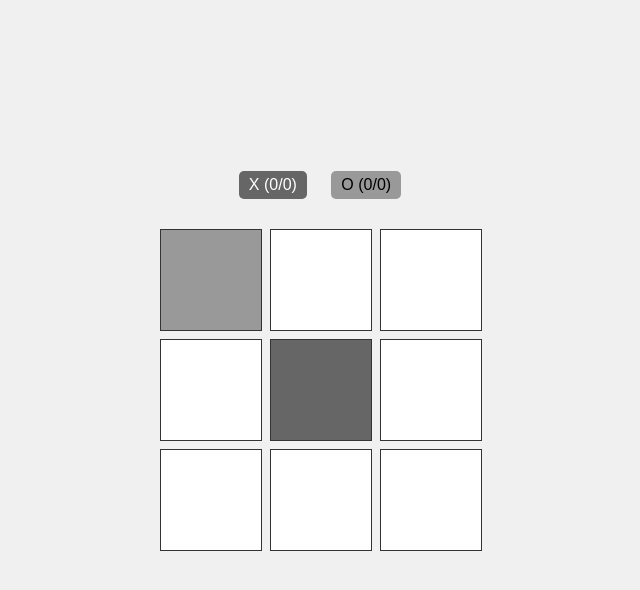
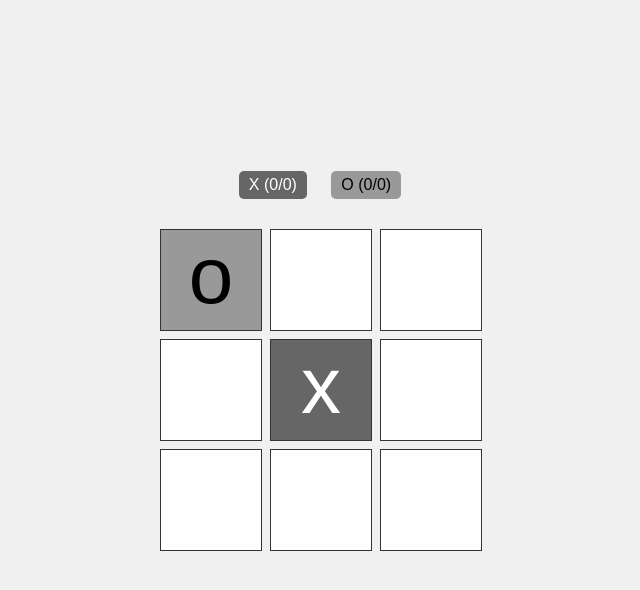
Before and after one commit to imrankabir/tic-tac-toe, a plain HTML site: page index.html in a window 1280 px wide. Both pictures are taken after a click on the element 531 px from the left and 280 px from the top of the page. Shown: the whole page, without its empty margins (320-960 px from the left). Drawn offline with Linux system fonts and the light colour scheme.

Commit message:
tic-tac-toe auto commit on 2024-07-22 22:49:02

```diff
--- a/script.js
+++ b/script.js
@@ -44,7 +44,10 @@ const showScore = () => {
     document.querySelector('#o-wins').innerText = `${o}/${total}`;
 };
 
-const placeMark = (cell, currentClass) => cell.classList.add(currentClass);
+const placeMark = (cell, currentClass) => {
+    cell.classList.add(currentClass);
+    cell.innerText = currentClass;
+};
 
 const swapTurns = () => circleTurn = !circleTurn;
 
@@ -183,6 +186,7 @@ const startGame = () => {
     cellElements.forEach(cell => {
         cell.classList.remove(X_CLASS);
         cell.classList.remove(O_CLASS);
+        cell.innerText = '';
         cell.removeEventListener('click', handleClick);
         cell.addEventListener('click', handleClick, { once: true });
     });
--- a/style.css
+++ b/style.css
@@ -24,9 +24,9 @@ body {
     width: 100px;
     height: 100px;
     display: flex;
-    font-size: 2em;
+    font-size: 5em;
     cursor: pointer;
-    align-items: center;
+    align-items: baseline;
     border: 1px solid #333;
     background-color: #fff;
     justify-content: center;
@@ -70,6 +70,7 @@ button {
 }
 
 button:hover {
-    background: #f59;
-    opacity: rgba(0, 0, 0, .5);
+    opacity: .8;
+    color: #000;
+    background: #999;
 }
```
